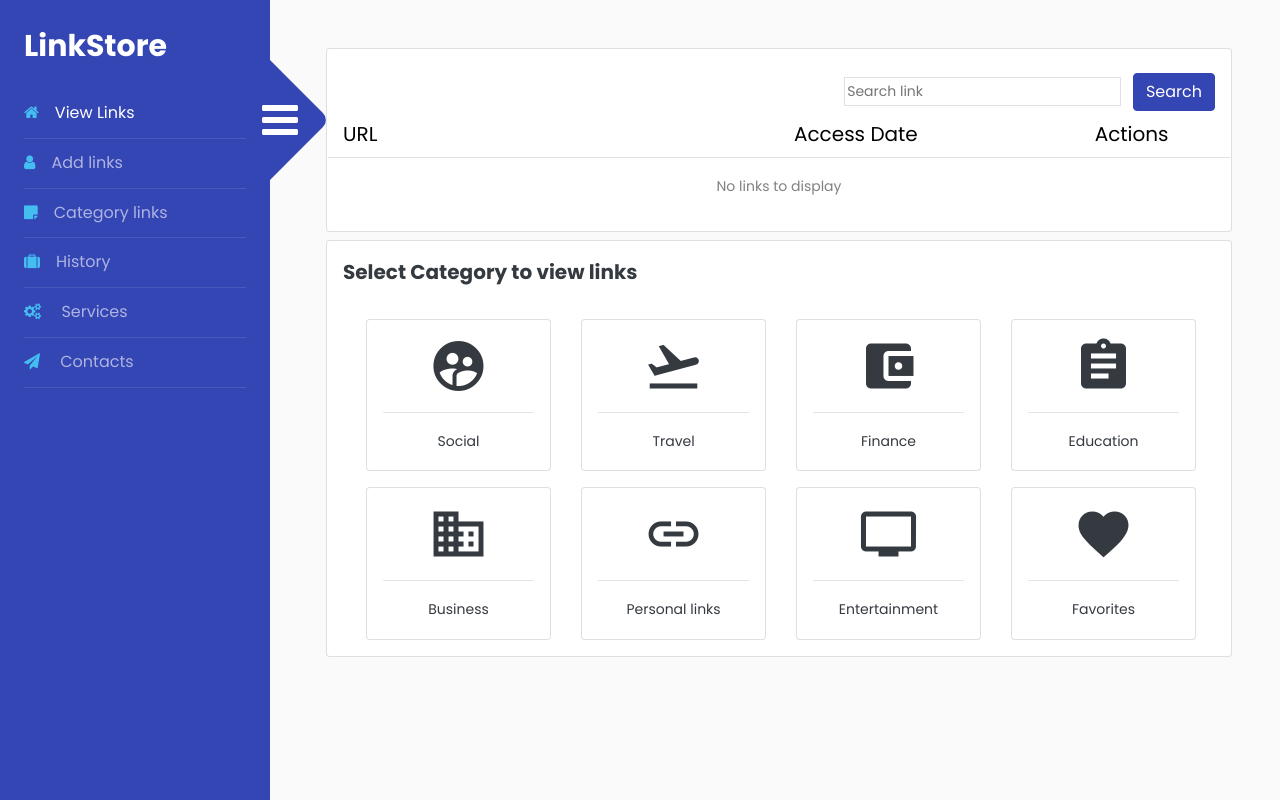
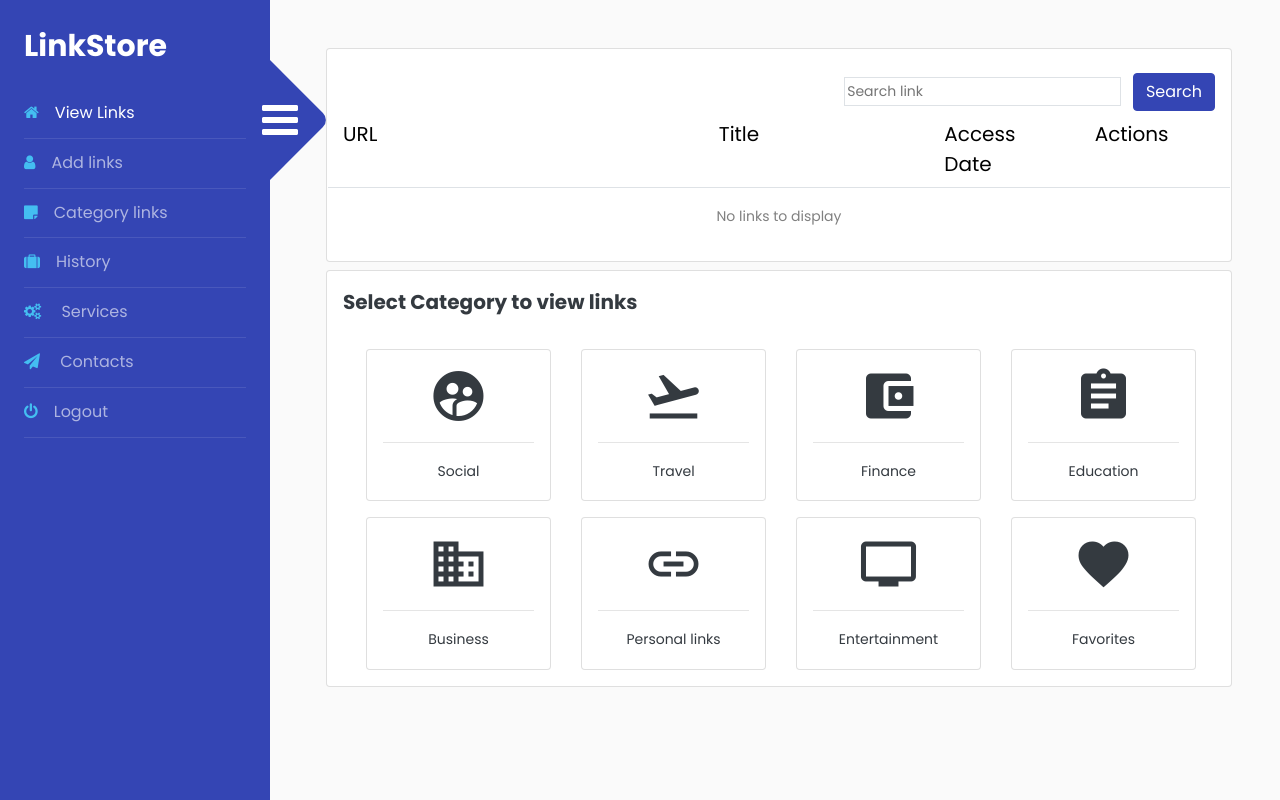
Before and after one commit to rajputankur56/LinkStore, a Django app: page /linkstore/recent_link in a window 1280 px wide. Run offline with Django 3.2, Linux system fonts and the light colour scheme; the visitor is signed in with stand-in values (Sample User, id 1); data that the repository does not hold is empty; some libraries are stand-ins or nearby versions.

Commit message:
logout, title and description
Added  logout, title and description

```diff
--- a/linkstore/templates/linkstore/layout.html
+++ b/linkstore/templates/linkstore/layout.html
@@ -38,8 +38,31 @@
 					  <li>
 					  <a href="#"><span class="fa fa-paper-plane mr-3"></span> Contacts</a>
 					  </li>
+						 <li>
+							<a data-toggle="modal" data-target="#logoutModal"><span class="fa fa-power-off mr-3"></span>Logout</a>
+					  </li>
 					</ul>
+				</div>
     	</nav>
+		<div class="modal fade" id="logoutModal" tabindex="-1" role="dialog" aria-labelledby="exampleModalLabel" aria-hidden="true">
+			<div class="modal-dialog" role="document">
+				<div class="modal-content">
+					<div class="modal-header">
+						<h5 class="modal-title" id="exampleModalLabel">Logout</h5>
+						<button type="button" class="close" data-dismiss="modal" aria-label="Close">
+							<span aria-hidden="true">&times;</span>
+						</button>
+					</div>
+					<div class="modal-body">
+						Are you sure you want to logout ??
+			  		</div>
+				  	<div class="modal-footer">
+						<button type="button" class="btn btn-secondary" data-dismiss="modal">Close</button>
+						<button type="button" class="btn btn-primary" onclick="location.href='{% url 'logout' %}'">Logout</button>
+					</div>
+				</div>
+		  	</div>
+		</div>
    <div class="container p-4 p-md-5 pt-5" id="content">
       {% block content %}
       {% endblock %}
--- a/linkstore/templates/linkstore/recent_link.html
+++ b/linkstore/templates/linkstore/recent_link.html
@@ -1,7 +1,11 @@
 {% extends 'linkstore/layout.html' %}
 <link href="https://fonts.googleapis.com/icon?family=Material+Icons"
       rel="stylesheet">
-
+<script type="text/javascript">
+    $(function () {
+          $('[data-toggle="tooltip"]').tooltip()
+    })
+</script>
 
 {% block content %}
 <div class="card p-3 ml-2">
@@ -14,10 +18,13 @@
         </div>
     </div>
     <div class="row border-bottom">
-        <div class="col-6">
+        <div class="col-5">
             <h5>URL</h5>
         </div>
-        <div class="col-4">
+        <div class="col-3">
+            <h5>Title</h5>
+        </div>
+        <div class="col-2">
             <h5>Access Date</h5>
         </div>
         <div class="col-2">
@@ -27,10 +34,13 @@
     {% if recent_links %}
         {% for link in recent_links %}
            <div class="row p-2">
-               <div class="col-6">
-                    <a href={{ link.link }}>{{ link.link }}</a>
+               <div class="col-5">
+                    <a href={{ link.link }} data-toggle="tooltip" data-placement="top" title="{{ link.description }}">{{ link.link }}</a>
                 </div>
-                <div class="col-4">
+               <div class="col-3">
+                   {{ link.title }}
+               </div>
+                <div class="col-2">
                     {{link.access_date}}
                 </div>
                <div class="col-2">
--- a/linkstore/urls.py
+++ b/linkstore/urls.py
@@ -8,4 +8,5 @@ urlpatterns = [
     path('form_edit/<int:pk>/', views.form_edit, name='form_edit'),
     path('delete_link/<int:pk>/', views.delete_link, name='delete_link'),
     path('view_links/<str:category>/', views.category_link, name='category_link'),
+    path('logout', views.logout, name="logout")
 ]
--- a/linkstore/views.py
+++ b/linkstore/views.py
@@ -7,7 +7,9 @@ from django.contrib.auth import logout
 from django.http import HttpResponseRedirect
 from django.contrib.auth.decorators import login_required
 from django.db.models import Q
-# Create your views here.
+from django.contrib.auth import logout as auth_logout
+from django.urls import reverse
+
 
 @login_required
 def link_page(request):
@@ -91,6 +93,10 @@ def category_link(request, category):
 
 
 
+def logout(request):
+    auth_logout(request)
+    return HttpResponseRedirect(reverse('index'))
+
 
 # def Logout(request):
 #     logout(request)
```
Also changed, not shown: linkstore/templates/linkstore/links.html (+17 -5 lines). Lines whose indentation alone changed are shown as unchanged.
